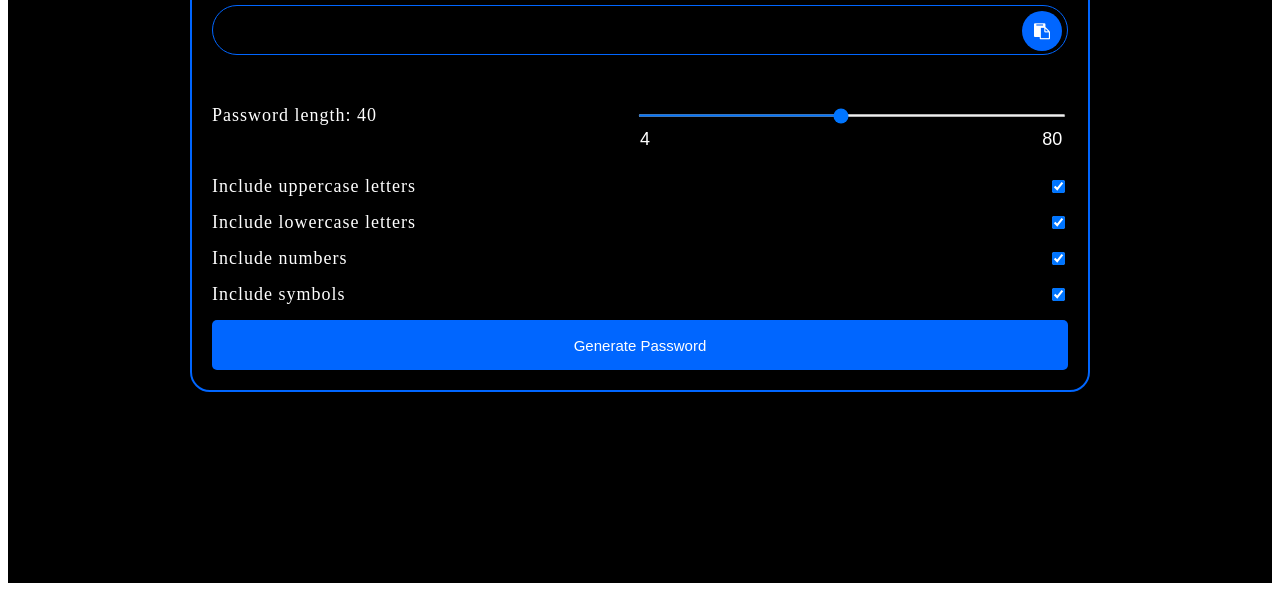
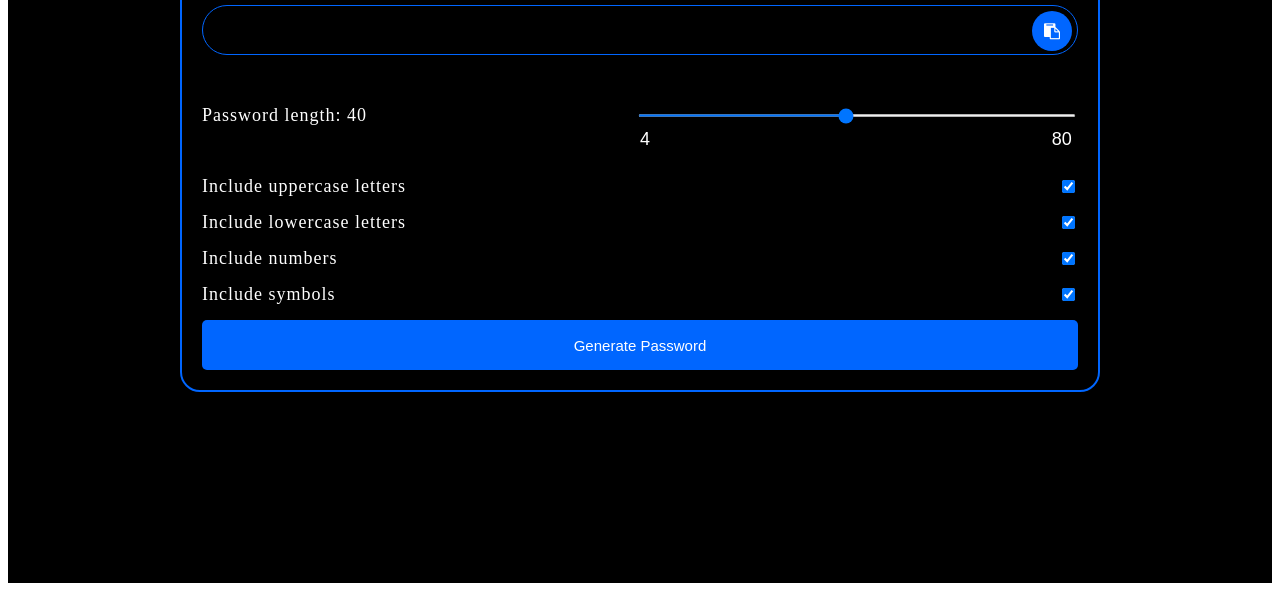
Before and after one commit to silentkiller2/Project-2, a plain HTML site: page index.html in a window 1280 px wide. Shown: the part 209-800 px from the top of the page. Drawn offline with Linux system fonts and the light colour scheme.

Commit message:
Update style.css

```diff
--- a/style.css
+++ b/style.css
@@ -26,7 +26,7 @@ h2 {
 	border: 2px solid #0066FF;
 	border-radius: 20px;
 	padding: 20px;
-	width: 900px;
+	width: 920px;
 }
 
 .result-container {
@@ -35,7 +35,7 @@ h2 {
 	position: relative;
 	border: 1px solid #0066FF;
 	letter-spacing: 1px;
-	padding: 12px 10px;
+	padding: 12px 30px;
 	height: 50px;
 	border-radius: 50px;
 	margin-bottom: 50px;
```
